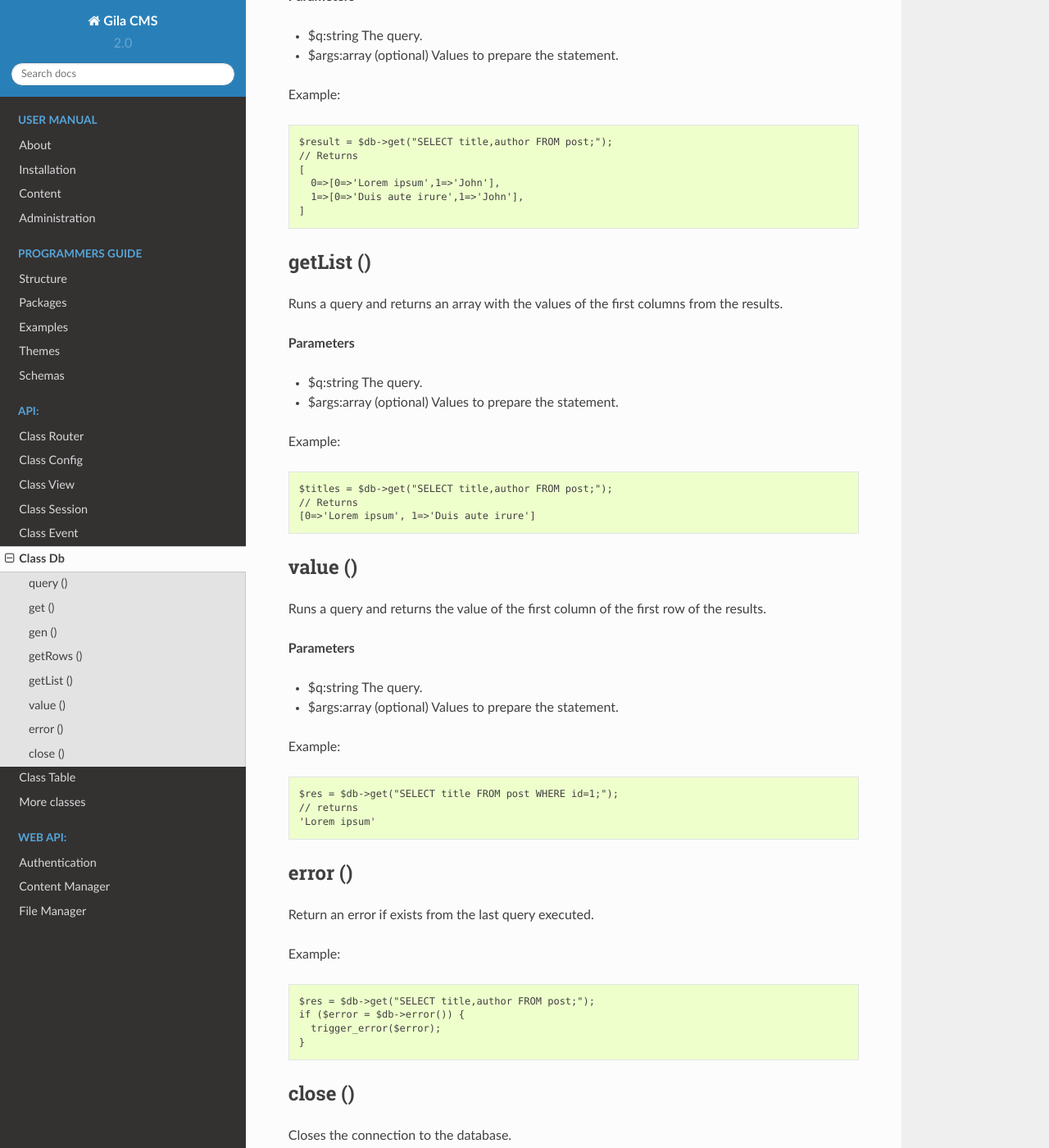
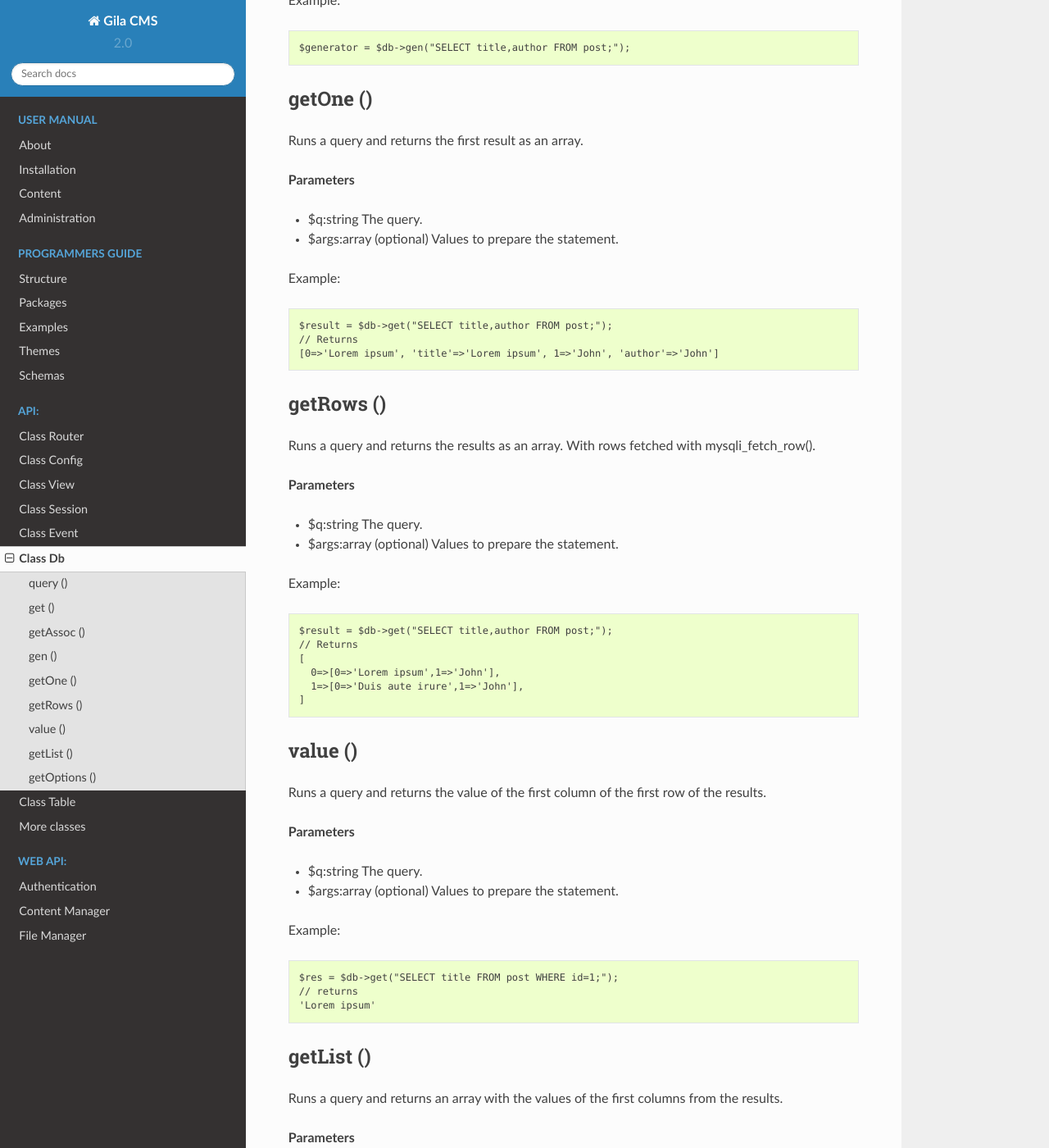
Before and after one commit to GilaCMS/docs, a Sphinx documentation site: the page built from source/api-db.md, in a window 1280 px wide and 1400 px high, scrolled down 1470 px. Shown: the whole window at 82% size. Built offline with Sphinx 7.4.7 and the Read the Docs theme 2.0.0, drawn with Linux system fonts in a browser that asks for light colours; pages that are not in the unit, such as notebooks, are missing from menus; some of the changed text lies outside the part shown.

Commit message:
db updates

````diff
--- a/source/api-db.md
+++ b/source/api-db.md
@@ -34,6 +34,14 @@ $result = $db->get("SELECT title,author FROM post;");
 ```
 
 
+### getAssoc ()
+Runs a query and returns the results as an associative array.
+
+**Parameters**
+- $q:string The query.
+- $args:array (optional) Values to prepare the statement.
+
+
 ### gen ()
 Runs a query and returns a generator that yields the rows.
 
@@ -44,6 +52,21 @@ Runs a query and returns a generator that yields the rows.
 Example:
 ```
 $generator = $db->gen("SELECT title,author FROM post;");
+```
+
+
+### getOne ()
+Runs a query and returns the first result as an array.
+
+**Parameters**
+- $q:string The query.
+- $args:array (optional) Values to prepare the statement.
+
+Example:
+```
+$result = $db->get("SELECT title,author FROM post;");
+// Returns
+[0=>'Lorem ipsum', 'title'=>'Lorem ipsum', 1=>'John', 'author'=>'John']
 ```
 
 
@@ -65,6 +88,21 @@ $result = $db->get("SELECT title,author FROM post;");
 ```
 
 
+### value ()
+Runs a query and returns the value of the first column of the first row of the results.
+
+**Parameters**
+- $q:string The query.
+- $args:array (optional) Values to prepare the statement.
+
+Example:
+```
+$res = $db->get("SELECT title FROM post WHERE id=1;");
+// returns
+'Lorem ipsum'
+```
+
+
 ### getList ()
 Runs a query and returns an array with the values of the first columns from the results.
 
@@ -80,8 +118,8 @@ $titles = $db->get("SELECT title,author FROM post;");
 ```
 
 
-### value ()
-Runs a query and returns the value of the first column of the first row of the results.
+### getOptions ()
+Returns an associative array using the first column as keys, and the second column as values.
 
 **Parameters**
 - $q:string The query.
@@ -89,10 +127,9 @@ Runs a query and returns the value of the first column of the first row of the r
 
 Example:
 ```
-$res = $db->get("SELECT title FROM post WHERE id=1;");
+$res = $db->get("SELECT id, title FROM post;");
 // returns
-'Lorem ipsum'
-```
+[1=>'Lorem ipsum', 2=>'Lorem ipsum2']
 
 
 ### error ()
````
Also changed, not shown: source/admin.md (+0 -3 lines), source/api-router.md (+17 -1 lines).
